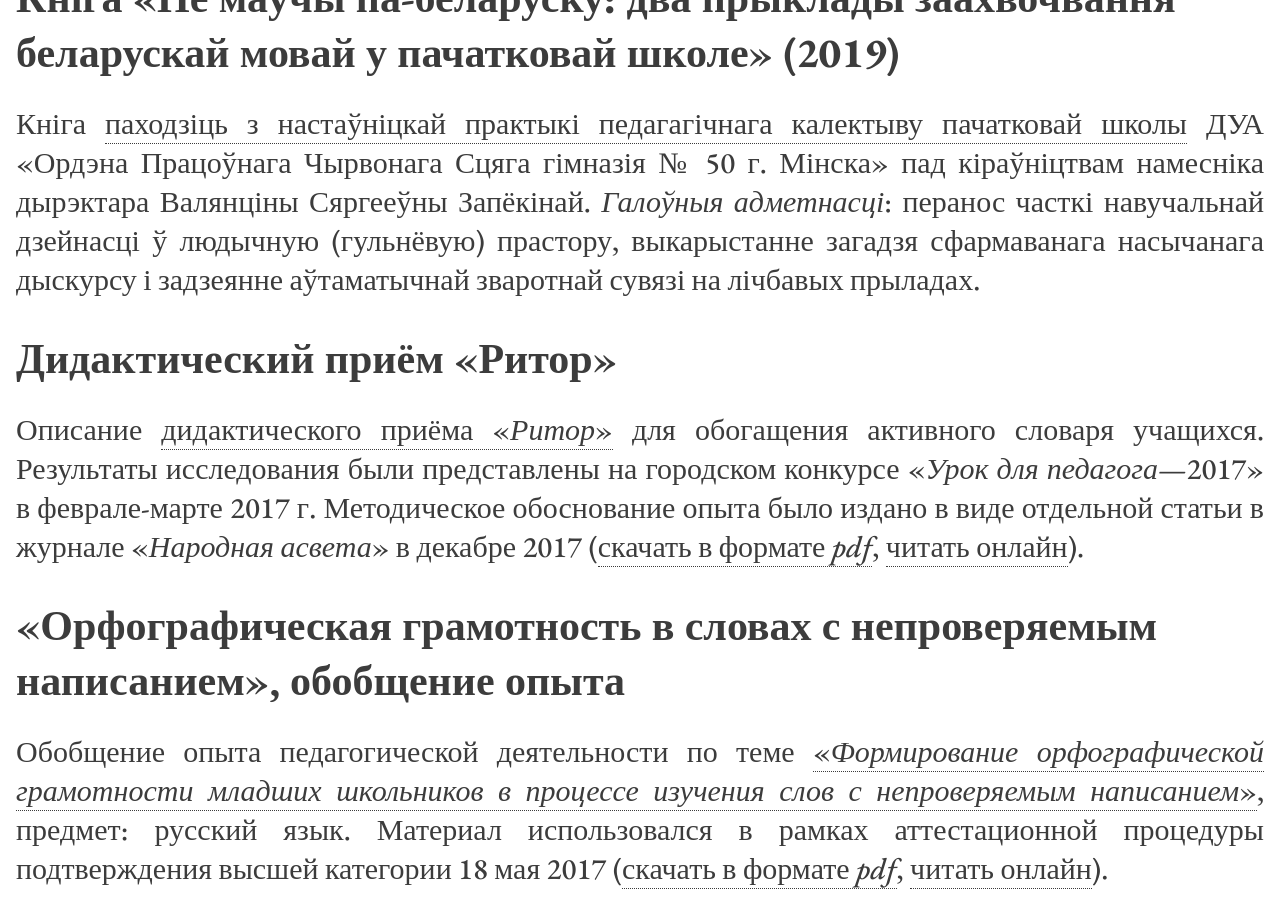
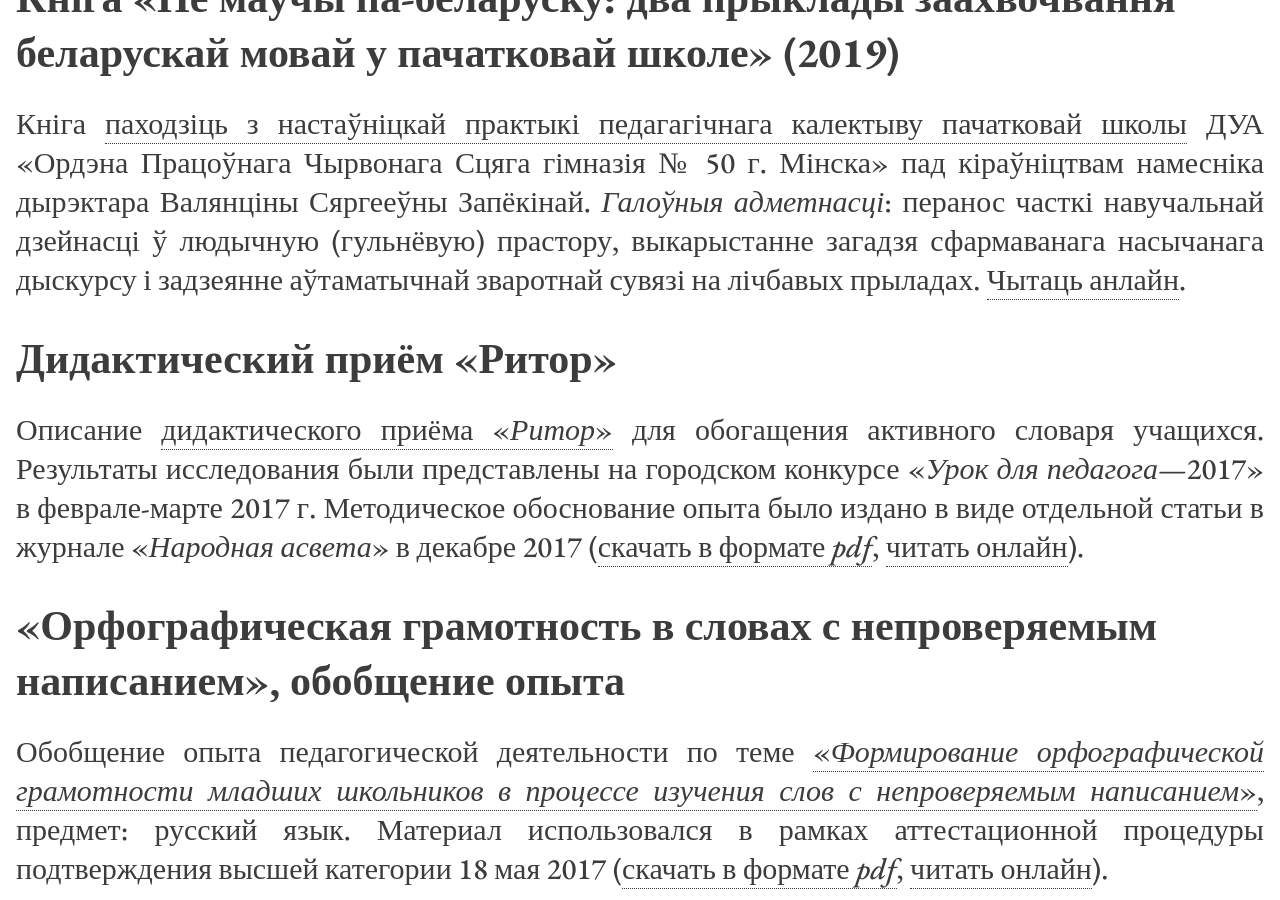
Before and after one commit to seveleva/seveleva, a Jekyll site: the page built from articles.md, in a window 1280 px wide and 900 px high, scrolled down 722 px. Built offline with Jekyll 4.4.1, drawn with Linux system fonts in a browser that asks for light colours.

Commit message:
Update articles.md

```diff
--- a/articles.md
+++ b/articles.md
@@ -11,7 +11,7 @@ published: true
 ---
 ## Кніга «Не маўчы па-беларуску: два прыклады заахвочвання беларускай мовай у пачатковай школе» (2019)
 
-Кніга [паходзіць з настаўніцкай практыкі педагагічнага калектыву пачатковай школы](/nie-maŭčy)   ДУА «Ордэна Працоўнага Чырвонага Сцяга гімназія № 50 г. Мінска» пад кіраўніцтвам намесніка дырэктара Валянціны Сяргееўны Запёкінай. *Галоўныя адметнасці*: перанос часткі навучальнай дзейнасці ў людычную (гульнёвую) прастору, выкарыстанне загадзя сфармаванага насычанага дыскурсу і задзеянне аўтаматычнай зваротнай сувязі на лічбавых прыладах.
+Кніга [паходзіць з настаўніцкай практыкі педагагічнага калектыву пачатковай школы](/nie-maŭčy)   ДУА «Ордэна Працоўнага Чырвонага Сцяга гімназія № 50 г. Мінска» пад кіраўніцтвам намесніка дырэктара Валянціны Сяргееўны Запёкінай. *Галоўныя адметнасці*: перанос часткі навучальнай дзейнасці ў людычную (гульнёвую) прастору, выкарыстанне загадзя сфармаванага насычанага дыскурсу і задзеянне аўтаматычнай зваротнай сувязі на лічбавых прыладах. [Чытаць анлайн](/nie-maŭčy).
 
 ## Дидактический приём «Ритор»
 
```
